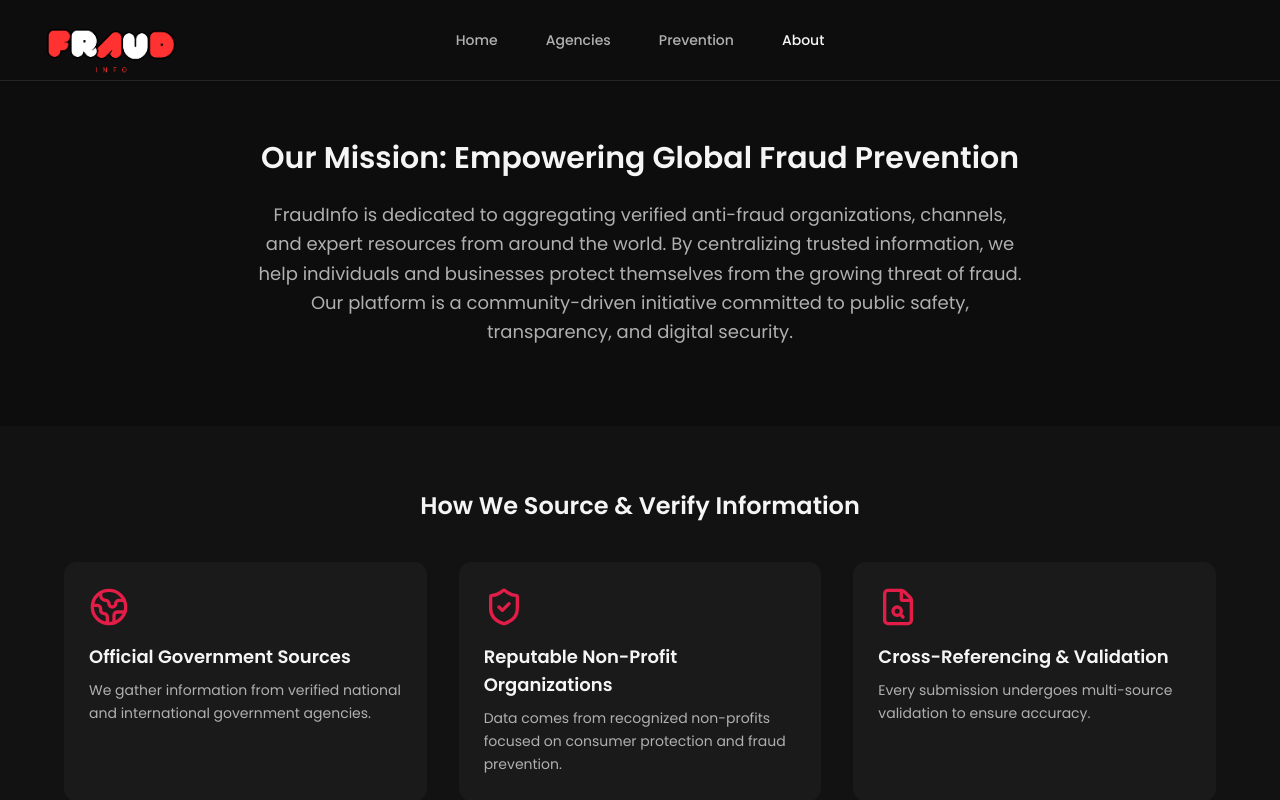
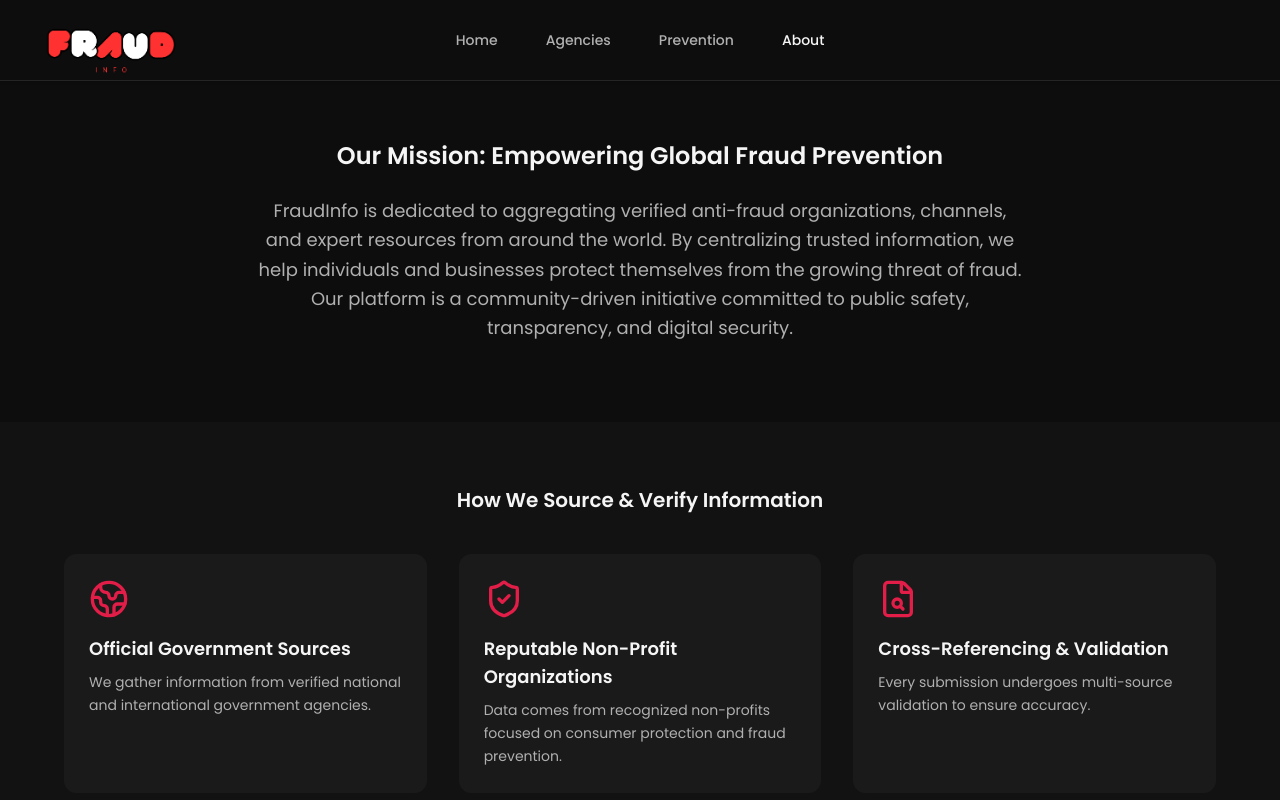
Before and after one commit to AUSUFO1/fraudinfo-platform, a Next.js app: page /about in a window 1280 px wide. Shown: the top 800 px of the page. Built offline with nearby package versions, Linux system fonts and the light colour scheme.

Commit message:
Fixed: contribution form

```diff
--- a/components/About/AboutSection.tsx
+++ b/components/About/AboutSection.tsx
@@ -4,7 +4,7 @@ export default function AboutSection() {
   return (
     <section className="py-20 px-6 sm:px-10">
       <div className="max-w-5xl mx-auto text-center">
-        <h1 className="text-x2l sm:text-3xl font-extrabold mb-6">
+        <h1 className="text-xl sm:text-2xl font-extrabold mb-6">
           Our Mission: Empowering Global Fraud Prevention
         </h1>
 
--- a/components/About/VerificationGrid.tsx
+++ b/components/About/VerificationGrid.tsx
@@ -46,7 +46,7 @@ export default function VerificationGrid() {
   return (
     <section className="py-16 px-6 sm:px-10 bg-bg-card-dark/40">
       <div className="max-w-6xl mx-auto">
-        <h2 className="text-2xl font-bold text-center mb-10">
+        <h2 className="text-xl font-bold text-center mb-10">
           How We Source & Verify Information
         </h2>
 
--- a/components/forms/ContributeForm.tsx
+++ b/components/forms/ContributeForm.tsx
@@ -113,11 +113,10 @@ export default function ContributeForm() {
             />
           </div>
 
-          {/* Rose theme button */}
           <button
             type="submit"
             disabled={loading}
-            className="w-full py-3 rounded-lg
+            className="w-50 py-3 rounded-lg
             bg-brand-rose
             text-white font-semibold
             hover:bg-brand-rose/80
```
